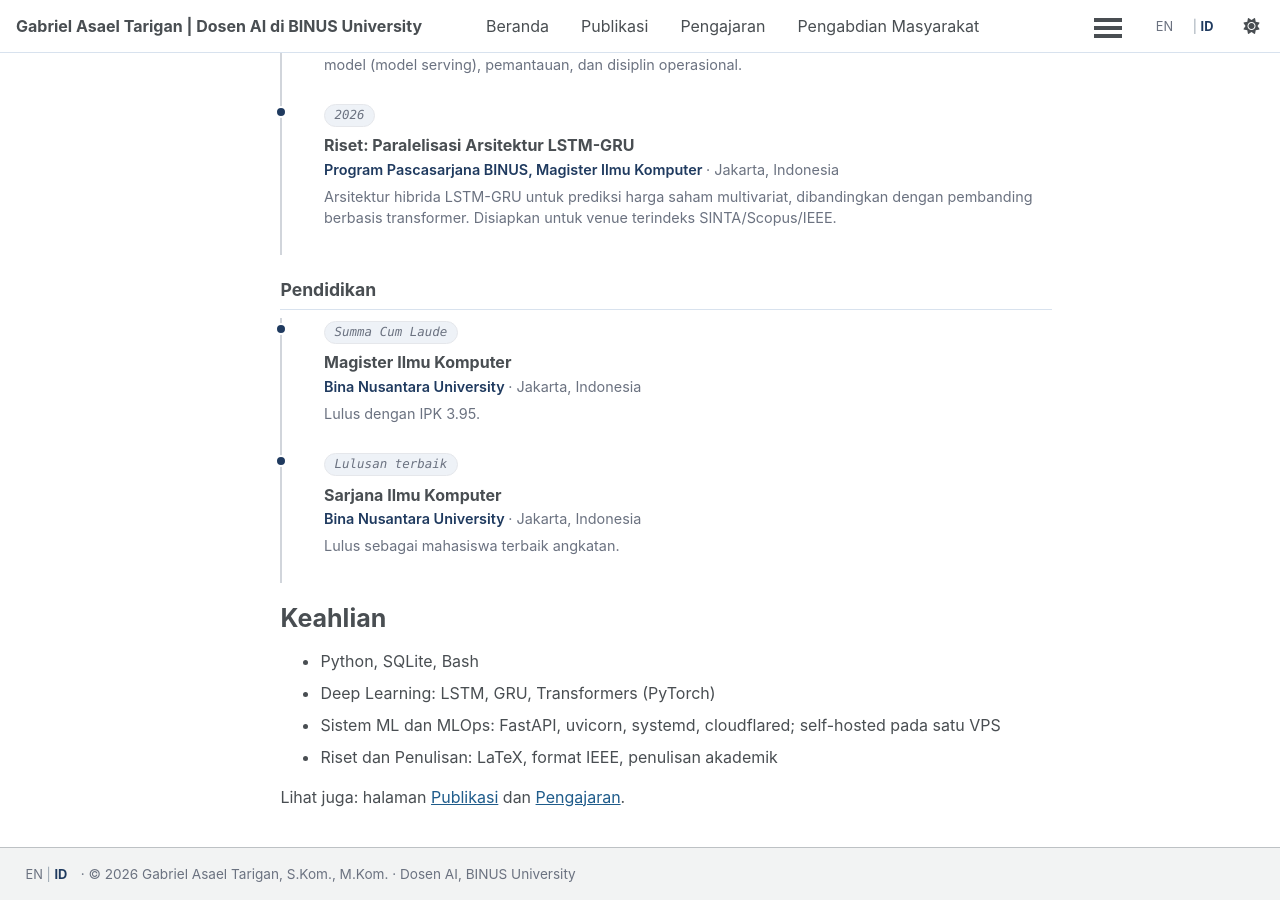
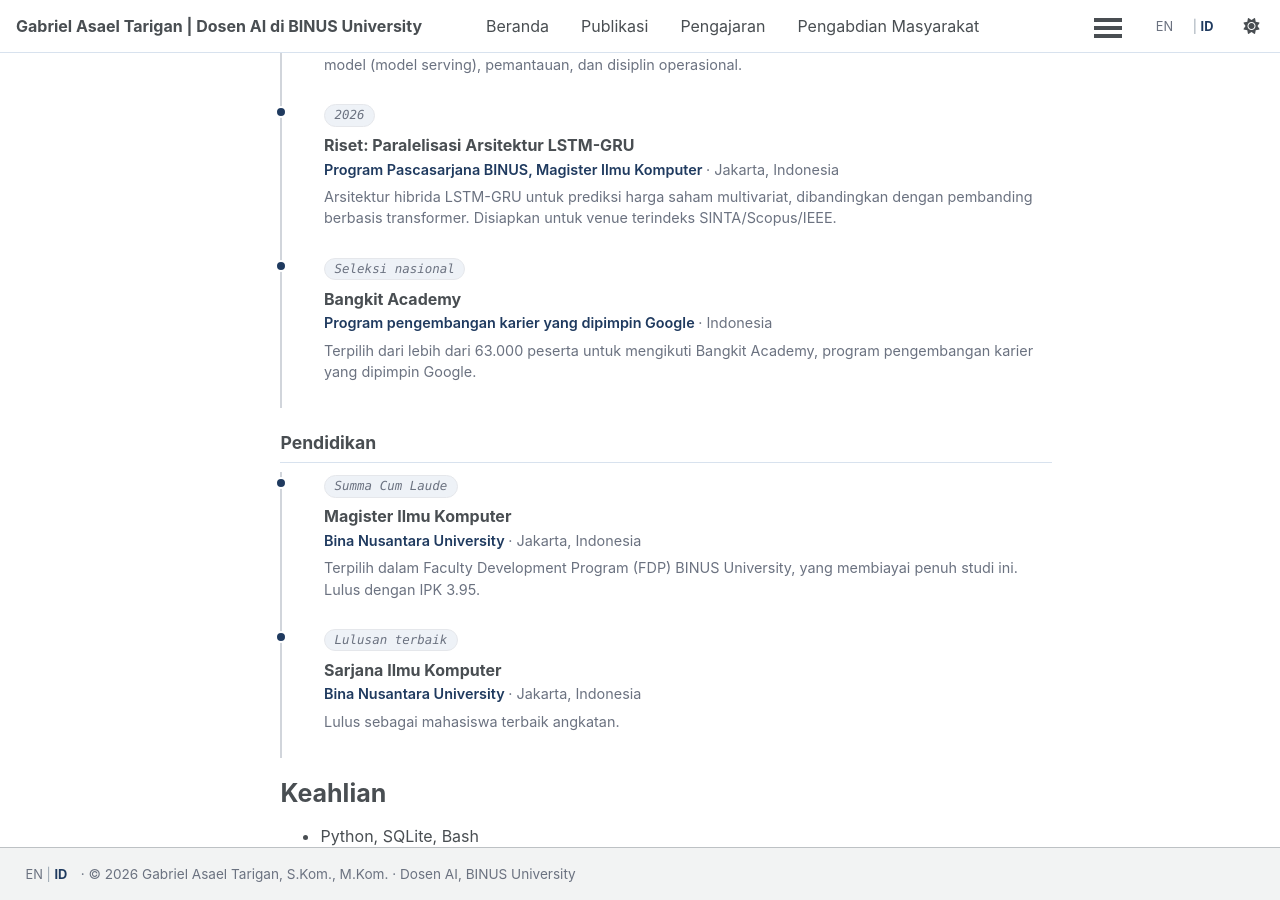
Before and after one commit to asaeltarigan/id, a Jekyll site: the page built from _pages/cv.md, in a window 1280 px wide and 900 px high, scrolled down 623 px. Built offline with Jekyll 4.4.1, drawn with Linux system fonts in a browser that asks for light colours; a style sheet for code colours, icons or effects is not loaded.

Commit message:
CV: tambah Bangkit Academy + catatan beasiswa penuh FDP pada magister

```diff
--- a/_data/cv_timeline.yml
+++ b/_data/cv_timeline.yml
@@ -19,13 +19,18 @@ experience:
     org: "Program Pascasarjana BINUS, Magister Ilmu Komputer"
     location: "Jakarta, Indonesia"
     description: "Arsitektur hibrida LSTM-GRU untuk prediksi harga saham multivariat, dibandingkan dengan pembanding berbasis transformer. Disiapkan untuk venue terindeks SINTA/Scopus/IEEE."
+  - time: "Seleksi nasional"
+    title: "Bangkit Academy"
+    org: "Program pengembangan karier yang dipimpin Google"
+    location: "Indonesia"
+    description: "Terpilih dari lebih dari 63.000 peserta untuk mengikuti Bangkit Academy, program pengembangan karier yang dipimpin Google."
 
 education:
   - time: "Summa Cum Laude"
     title: "Magister Ilmu Komputer"
     org: "Bina Nusantara University"
     location: "Jakarta, Indonesia"
-    description: "Lulus dengan IPK 3.95."
+    description: "Terpilih dalam Faculty Development Program (FDP) BINUS University, yang membiayai penuh studi ini. Lulus dengan IPK 3.95."
   - time: "Lulusan terbaik"
     title: "Sarjana Ilmu Komputer"
     org: "Bina Nusantara University"
```
